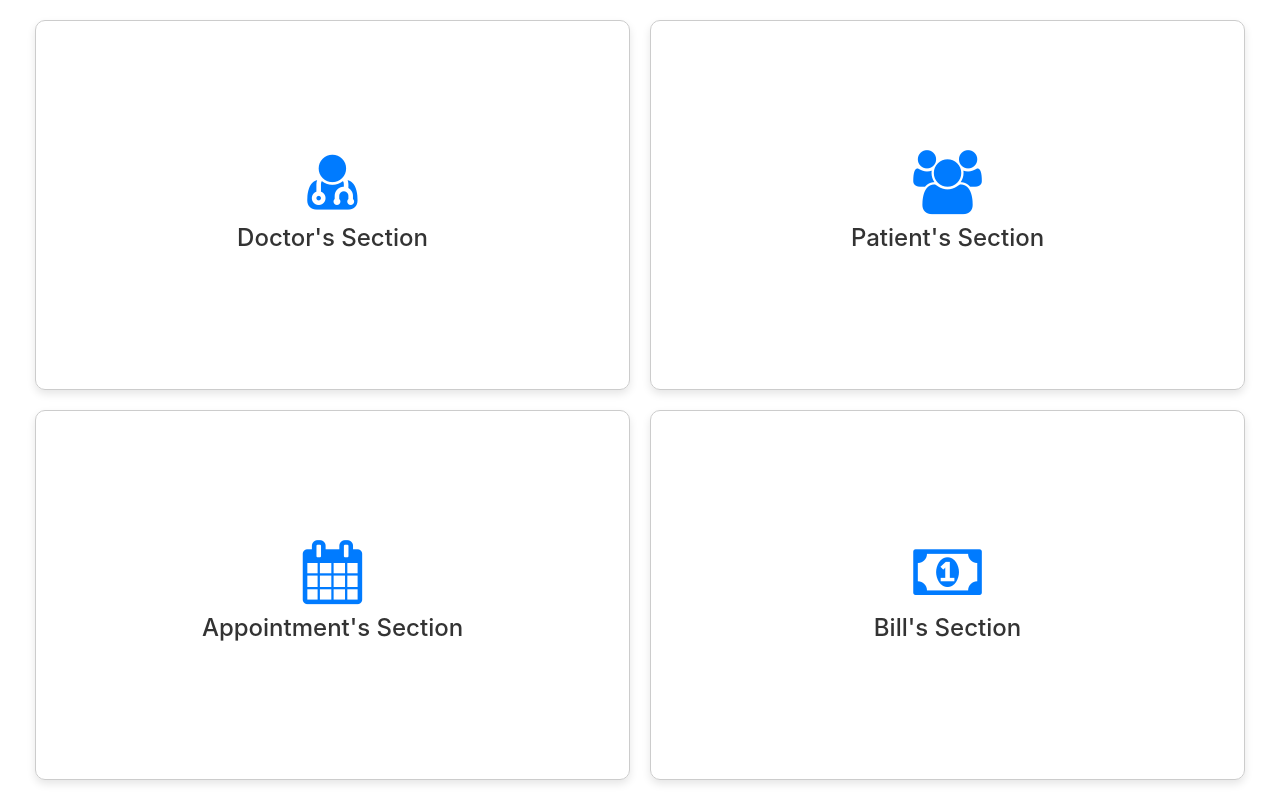
After one commit to mansoorazziz/HospitalWebApp, a Django app: template accounts/templates/accounts/home.html in a window 1280 px wide. The commit adds this page. Run offline with Django 4.2, Linux system fonts and the light colour scheme; the template is opened without the code that fills it, so the values that code supplies are empty; some libraries are stand-ins or nearby versions.

Commit message:
login functionality added with a home page template

```diff
--- /dev/null
+++ b/accounts/templates/accounts/home.html
@@ -0,0 +1,68 @@
+<!DOCTYPE html>
+<html lang="en">
+    <head>
+        <meta charset="UTF-8">
+        <meta name="viewport" content="width=device-width, initial-scale=1.0">
+        <title>Home - Hospital Management System</title>
+        <link rel="stylesheet" href="https://maxcdn.bootstrapcdn.com/bootstrap/4.0.0/css/bootstrap.min.css">
+        <link rel="stylesheet" href="https://cdnjs.cloudflare.com/ajax/libs/font-awesome/4.7.0/css/font-awesome.min.css">
+        <style>
+            .grid-container {
+                display: grid;
+                grid-template-columns: repeat(2, 1fr);
+                grid-gap: 20px;
+                padding: 20px;
+                height: 100vh;
+            }
+            .grid-item {
+                display: flex;
+                flex-direction: column;
+                justify-content: center;
+                align-items: center;
+                border: 1px solid #ccc;
+                border-radius: 10px;
+                box-shadow: 0 4px 8px rgba(0, 0, 0, 0.1);
+                transition: transform 0.2s;
+                cursor: pointer;
+            }
+            .grid-item:hover {
+                transform: scale(1.05);
+            }
+            .grid-item i {
+                font-size: 4rem;
+                color: #007bff;
+            }
+            .grid-item h3 {
+                margin-top: 10px;
+                font-size: 1.5rem;
+                color: #333;
+            }
+        </style>
+    </head>
+    <body>
+        <div class="container-fluid">
+            <div class="grid-container">
+                <div class="grid-item" onclick="location.href='/doctors-section';">
+                    <i class="fa fa-user-md"></i>
+                    <h3>Doctor's Section</h3>
+                </div>
+                <div class="grid-item" onclick="location.href='/patients-section';">
+                    <i class="fa fa-users"></i>
+                    <h3>Patient's Section</h3>
+                </div>
+                <div class="grid-item" onclick="location.href='/appointments-section';">
+                    <i class="fa fa-calendar"></i>
+                    <h3>Appointment's Section</h3>
+                </div>
+                <div class="grid-item" onclick="location.href='/billing-section';">
+                    <i class="fa fa-money"></i>
+                    <h3>Bill's Section</h3>
+                </div>
+            </div>
+        </div>
+
+        <!-- jQuery and Bootstrap JavaScript -->
+        <script src="https://code.jquery.com/jquery-3.5.1.min.js"></script>
+        <script src="https://stackpath.bootstrapcdn.com/bootstrap/4.0.0/js/bootstrap.bundle.min.js"></script>
+    </body>
+</html>
--- a/accounts/templates/accounts/register.html
+++ b/accounts/templates/accounts/register.html
@@ -4,10 +4,12 @@
     <meta charset="UTF-8">
     <meta name="viewport" content="width=device-width, initial-scale=1.0">
     <title>Register</title>
-    <link rel="stylesheet" href="https://stackpath.bootstrapcdn.com/bootstrap/4.3.1/css/bootstrap.min.css">
+    <link rel="stylesheet" href="https://maxcdn.bootstrapcdn.com/bootstrap/4.0.0/css/bootstrap.min.css">
 </head>
 <body>
     <div class="container">
+        <div class="row justify-content-center">
+            <div class="col-md-6">
                 <h2>Register</h2>
                 <form method="post">
                     {% csrf_token %}
@@ -15,5 +17,7 @@
                     <button type="submit" class="btn btn-primary">Register</button>
                 </form>
             </div>
+        </div>
+    </div>
 </body>
 </html>
--- a/accounts/urls.py
+++ b/accounts/urls.py
@@ -5,4 +5,5 @@ urlpatterns = [
     path('register/', views.register, name='register'),
     path('login/', views.login_view, name='login'),
     path('logout/', views.logout_view, name='logout'),
+    # path('home/', views.home, name='home'), # Add this line
 ]
--- a/appointments/templates/appointments/appointment_list.html
+++ b/appointments/templates/appointments/appointment_list.html
@@ -58,7 +58,7 @@
                                 </span>
                             </td>
                             <td>{{ forloop.counter }}</td>
-                            <td><a href="{% url 'prescription_view' appointment.serial_no %}" target="_blank">{{ appointment.patient }}</a></td>
+                            <td><a href="{% url 'prescription_view' appointment.serial_no %}?patient={{ appointment.patient }}&doctor={{ appointment.doctor }}" target="_blank">{{ appointment.patient }}</a></td>
                             <!-- <td>{{ appointment.patient }}</td> -->
                             <td>{{ appointment.doctor }}</td>
                             <td>{{ appointment.appointment_date }}</td>
```
Also changed, not shown: accounts/forms.py (+13 -2 lines), accounts/templates/accounts/login.html (+77 -100 lines), accounts/views.py (+4 -5 lines), appointments/templates/prescription.html (+13 -8 lines), db.sqlite3. Lines whose indentation alone changed are shown as unchanged.
